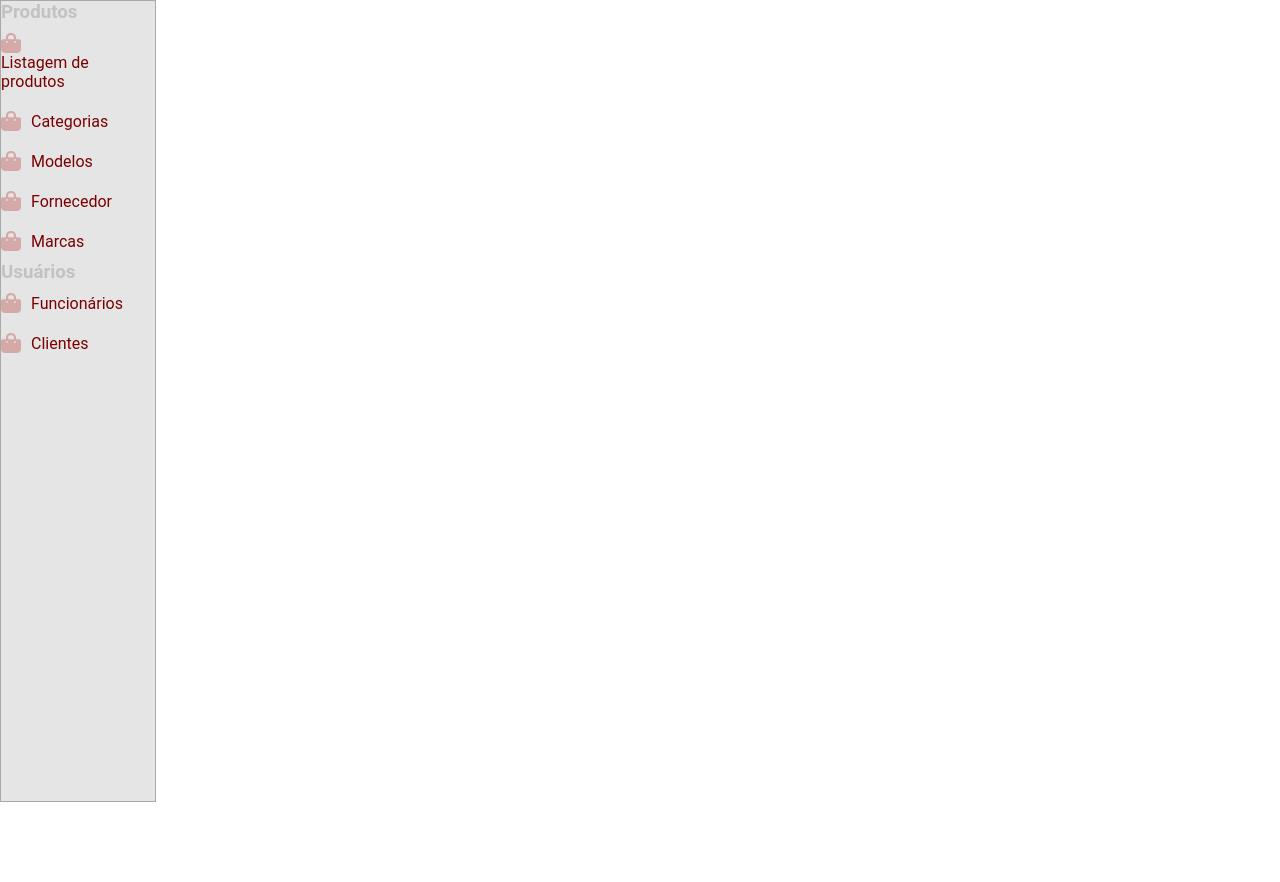
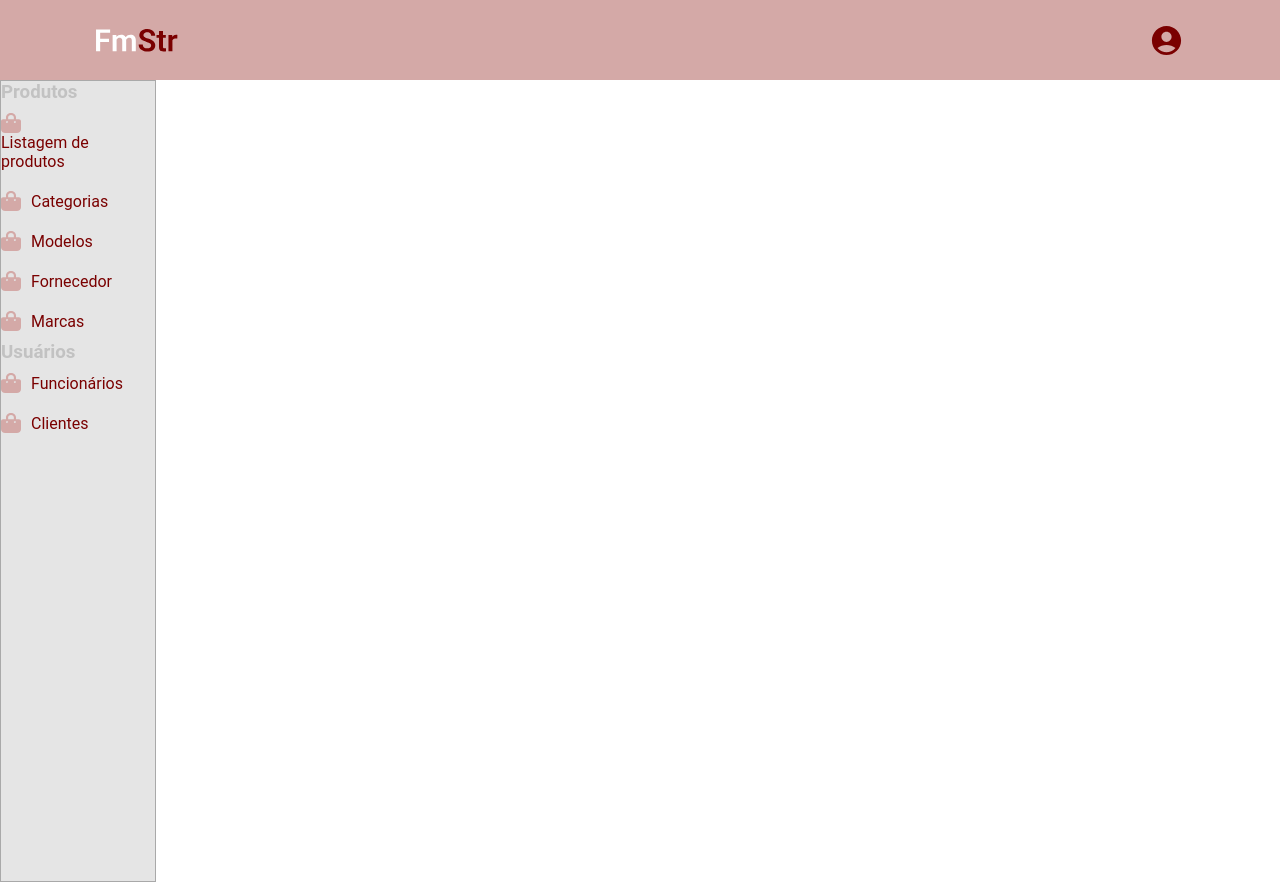
Before and after one commit to Thyago-Oliveira-Perez/femina-stockManager, a React (Vite) app: page /menu in a window 1280 px wide. Before the commit the page ends 802 px from the top, so only its background shows below. Built offline with nearby package versions, Linux system fonts and the light colour scheme; sample sign-in values are in the browser's storage.

Commit message:
feat - Adicionado Header

```diff
--- /dev/null
+++ b/src/components/Header/header.styles.ts
@@ -0,0 +1,30 @@
+import styled from '@emotion/styled';
+import AccountCircleIcon from '@mui/icons-material/AccountCircle';
+
+export const Header = styled.div`
+    width: 100%;
+    height: 80px;
+    background: #D4A9A7;
+    display: flex;
+    justify-content: center;
+    align-items: center;
+`;
+
+export const ContainerItens = styled.div`
+    width: 85%;
+    height: 100%;
+    display: flex;
+    justify-content: space-between;
+    align-items: center;
+`;
+
+export const Image = styled.img`
+    width: 82px;
+    height: 35px;
+`;
+
+export const Icon = styled(AccountCircleIcon)`
+    width: 35px;
+    height: 35px;
+    color: #7A0000;
+`;
--- /dev/null
+++ b/src/components/Header/index.tsx
@@ -0,0 +1,15 @@
+import * as S from './header.styles';
+import logo from '../../assets/FmStr.svg';
+
+const Header = () => {
+  return (
+    <S.Header>
+      <S.ContainerItens>
+        <S.Image src={logo} />
+        <S.Icon />
+      </S.ContainerItens>
+    </S.Header>
+  );
+};
+
+export default Header;
--- /dev/null
+++ b/src/components/Layout/index.tsx
@@ -0,0 +1,19 @@
+import * as S from './layout.styles';
+import Header from "../Header";
+import NavBar from "../NavBar";
+import { Outlet } from "react-router-dom";
+import { FC } from 'react';
+
+const Layout: FC = () => {
+  return (
+    <>
+      <Header />
+      <S.Container>
+        <NavBar />
+        <Outlet />
+      </S.Container>
+    </>
+  );
+};
+
+export default Layout;
--- /dev/null
+++ b/src/components/Layout/layout.styles.ts
@@ -0,0 +1,6 @@
+import styled from '@emotion/styled';
+
+export const Container = styled.div`
+    width: 100%;
+    display: flex;
+`;
--- a/src/components/NavBar/index.tsx
+++ b/src/components/NavBar/index.tsx
@@ -1,6 +1,6 @@
+import * as styles from './navBar.styles';
 import { Link } from 'react-router-dom';
 import iconNavBar from '../../assets/navBarItem.svg';
-import * as styles from './navBar.styles';
 
 export default function NavBar() {
   return (
--- a/src/pages/Menu/index.tsx
+++ b/src/pages/Menu/index.tsx
@@ -1,10 +1,8 @@
-import NavBar from '../../components/NavBar';
 import * as S from './styles';
 
 const Menu = () => {
   return (
     <>
-      <NavBar></NavBar>
     </>
   );
 };
--- a/src/routes/RouterConfig.tsx
+++ b/src/routes/RouterConfig.tsx
@@ -1,4 +1,5 @@
 import { Route, Routes } from "react-router-dom";
+import Layout from "../components/Layout";
 import Login from "../pages/Login";
 import Menu from "../pages/Menu";
 import PrivateRoutes from "./PrivateRoutes";
@@ -7,9 +8,11 @@ const RouterConfig = () => {
   return (
     <Routes>
       <Route path='/' element={<Login />} />
-      <Route element={<PrivateRoutes />} >
-        <Route path='/menu' element={<Menu />} />
-      </Route>
+        <Route element={<PrivateRoutes />} >
+          <Route element={<Layout />}>
+            <Route path='/menu' element={<Menu />} />
+          </Route>
+        </Route>
     </Routes>
   );
 };
```
Also changed, not shown: src/assets/FmStr.svg (added).
